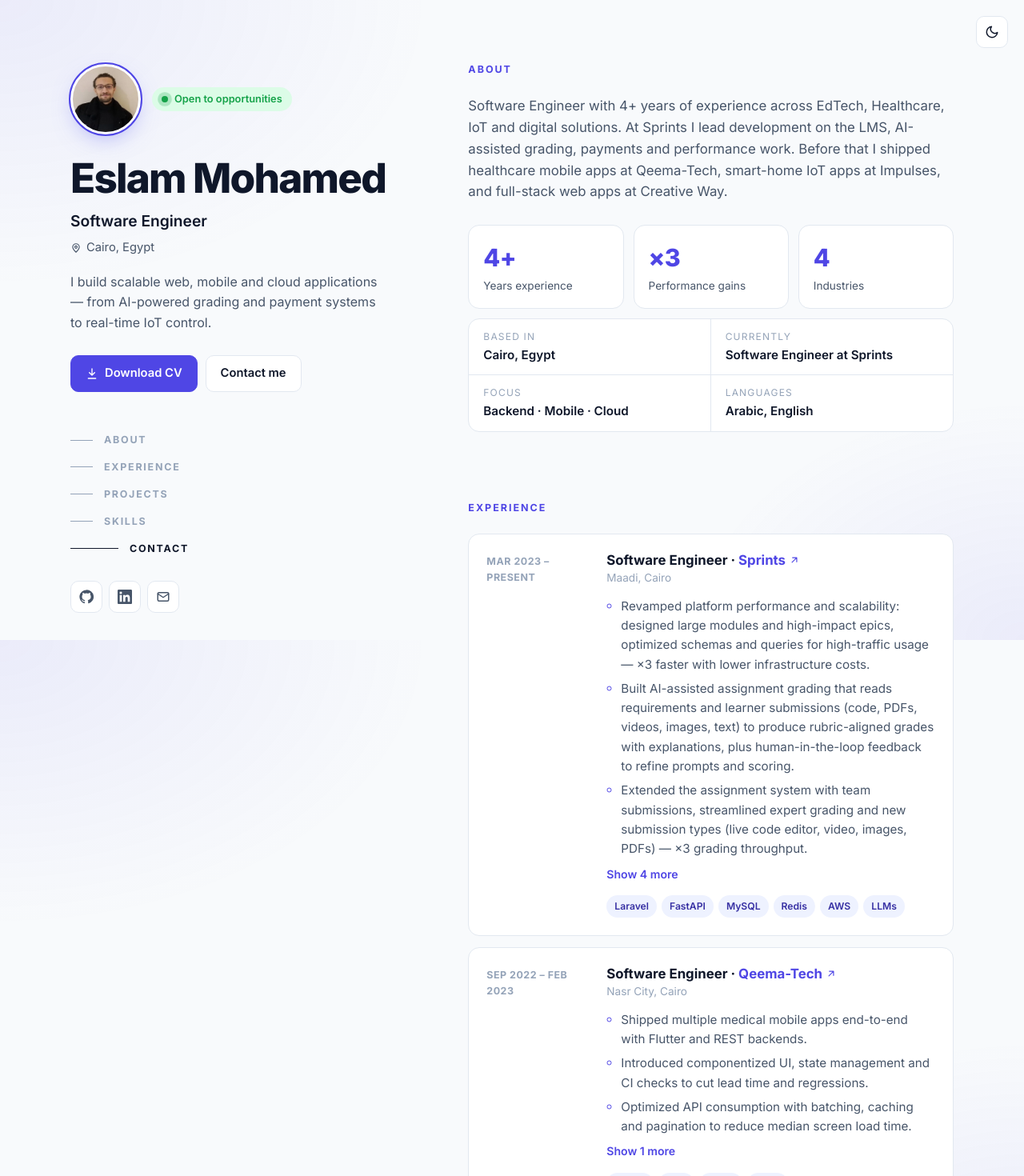
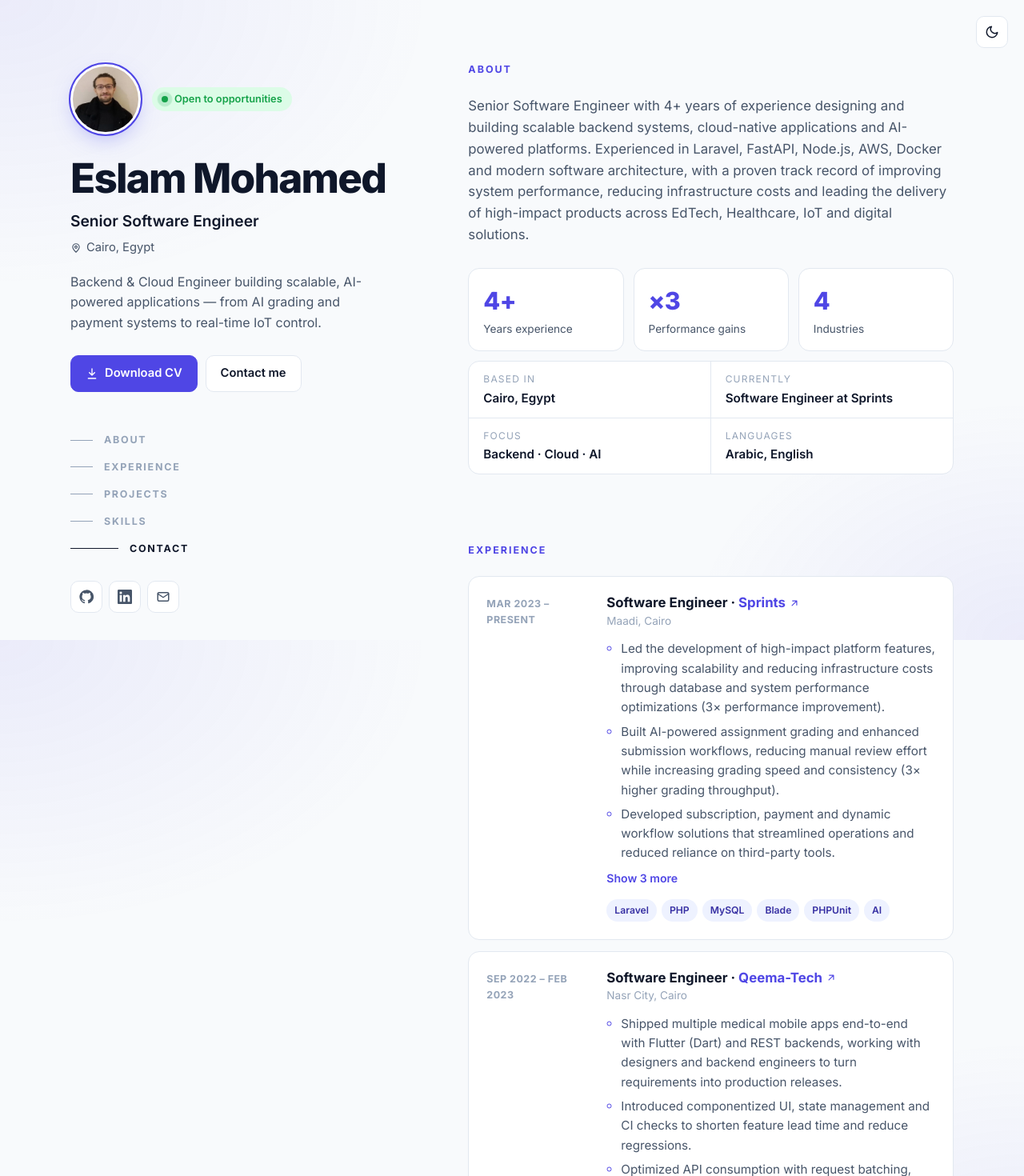
Before and after one commit to eslam-sprints/portfolio, a React (Vite) app: page / in a window 1280 px wide. Shown: the top 1470 px of the page at 80% size. Built offline with nearby package versions, Linux system fonts and the light colour scheme.

Commit message:
Update CV and sync site content with it

```diff
--- a/index.html
+++ b/index.html
@@ -4,10 +4,10 @@
     <meta charset="UTF-8" />
     <link rel="icon" type="image/svg+xml" href="/favicon.svg" />
     <meta name="viewport" content="width=device-width, initial-scale=1.0" />
-    <title>Eslam Mohamed — Software Engineer</title>
-    <meta name="description" content="Eslam Mohamed — Software Engineer in Cairo building scalable web, mobile and cloud applications with Laravel, FastAPI, Node.js, Flutter and AWS." />
-    <meta property="og:title" content="Eslam Mohamed — Software Engineer" />
-    <meta property="og:description" content="Scalable web, mobile and cloud applications. 4+ years across EdTech, Healthcare and IoT." />
+    <title>Eslam Mohamed — Senior Software Engineer</title>
+    <meta name="description" content="Eslam Mohamed — Senior Software Engineer in Cairo building scalable backend, cloud and AI-powered applications with Laravel, FastAPI, Node.js, AWS and Docker." />
+    <meta property="og:title" content="Eslam Mohamed — Senior Software Engineer" />
+    <meta property="og:description" content="Backend &amp; Cloud Engineer building scalable, AI-powered applications. 4+ years across EdTech, Healthcare and IoT." />
     <meta property="og:type" content="website" />
     <meta property="og:url" content="https://eslam-portfolio-ten.vercel.app/" />
     <meta property="og:image" content="https://eslam-portfolio-ten.vercel.app/og-photo.jpg" />
--- a/src/data/profile.js
+++ b/src/data/profile.js
@@ -1,11 +1,11 @@
 export const profile = {
   name: 'Eslam Mohamed',
-  role: 'Software Engineer',
+  role: 'Senior Software Engineer',
   location: 'Cairo, Egypt',
   tagline:
-    'I build scalable web, mobile and cloud applications — from AI-powered grading and payment systems to real-time IoT control.',
+    'Backend & Cloud Engineer building scalable, AI-powered applications — from AI grading and payment systems to real-time IoT control.',
   summary:
-    'Software Engineer with 4+ years of experience across EdTech, Healthcare, IoT and digital solutions. At Sprints I lead development on the LMS, AI-assisted grading, payments and performance work. Before that I shipped healthcare mobile apps at Qeema-Tech, smart-home IoT apps at Impulses, and full-stack web apps at Creative Way.',
+    'Senior Software Engineer with 4+ years of experience designing and building scalable backend systems, cloud-native applications and AI-powered platforms. Experienced in Laravel, FastAPI, Node.js, AWS, Docker and modern software architecture, with a proven track record of improving system performance, reducing infrastructure costs and leading the delivery of high-impact products across EdTech, Healthcare, IoT and digital solutions.',
   stats: [
     { value: '4+', label: 'Years experience' },
     { value: '×3', label: 'Performance gains' },
@@ -17,7 +17,7 @@ export const profile = {
   facts: [
     { label: 'Based in', value: 'Cairo, Egypt' },
     { label: 'Currently', value: 'Software Engineer at Sprints' },
-    { label: 'Focus', value: 'Backend · Mobile · Cloud' },
+    { label: 'Focus', value: 'Backend · Cloud · AI' },
     { label: 'Languages', value: 'Arabic, English' },
   ],
   links: {
@@ -35,15 +35,14 @@ export const experience = [
     location: 'Maadi, Cairo',
     period: 'Mar 2023 – Present',
     highlights: [
-      'Revamped platform performance and scalability: designed large modules and high-impact epics, optimized schemas and queries for high-traffic usage — ×3 faster with lower infrastructure costs.',
-      'Built AI-assisted assignment grading that reads requirements and learner submissions (code, PDFs, videos, images, text) to produce rubric-aligned grades with explanations, plus human-in-the-loop feedback to refine prompts and scoring.',
-      'Extended the assignment system with team submissions, streamlined expert grading and new submission types (live code editor, video, images, PDFs) — ×3 grading throughput.',
-      'Built subscription and renewal flows across multiple payment gateways, and reusable dynamic forms that centralized data ownership and cut tooling costs.',
-      'Shipped a work-simulated "Virtual Inbox" that delivers corporate-style emails inside the LMS with instant feedback, admin customization and analytics.',
-      'Automated certificate generation end-to-end — ×2 faster graduation processing.',
-      'Led a small team delivering features end-to-end, enforcing code-quality and review standards and coordinating with product, design and infra.',
+      'Led the development of high-impact platform features, improving scalability and reducing infrastructure costs through database and system performance optimizations (3× performance improvement).',
+      'Built AI-powered assignment grading and enhanced submission workflows, reducing manual review effort while increasing grading speed and consistency (3× higher grading throughput).',
+      'Developed subscription, payment and dynamic workflow solutions that streamlined operations and reduced reliance on third-party tools.',
+      'Designed interactive learning experiences, including a Virtual Inbox simulation and analytics dashboards, to increase learner engagement.',
+      'Automated certificate generation and graduation workflows, cutting graduation processing time by 50%.',
+      'Led a small engineering team, driving end-to-end feature delivery, code quality and cross-functional collaboration to deliver releases on schedule.',
     ],
-    tags: ['Laravel', 'FastAPI', 'MySQL', 'Redis', 'AWS', 'LLMs'],
+    tags: ['Laravel', 'PHP', 'MySQL', 'Blade', 'PHPUnit', 'AI'],
   },
   {
     role: 'Software Engineer',
@@ -52,10 +51,10 @@ export const experience = [
     location: 'Nasr City, Cairo',
     period: 'Sep 2022 – Feb 2023',
     highlights: [
-      'Shipped multiple medical mobile apps end-to-end with Flutter and REST backends.',
-      'Introduced componentized UI, state management and CI checks to cut lead time and regressions.',
-      'Optimized API consumption with batching, caching and pagination to reduce median screen load time.',
-      'Automated build pipelines (CodeMagic / CircleCI) and wrote release runbooks for a stable weekly cadence.',
+      'Shipped multiple medical mobile apps end-to-end with Flutter (Dart) and REST backends, working with designers and backend engineers to turn requirements into production releases.',
+      'Introduced componentized UI, state management and CI checks to shorten feature lead time and reduce regressions.',
+      'Optimized API consumption with request batching, caching and pagination to speed up screen loads.',
+      'Wrote release runbooks and automated build pipelines (CodeMagic / CircleCI) to keep a stable weekly release cadence.',
     ],
     tags: ['Flutter', 'Dart', 'CI/CD', 'REST'],
   },
@@ -67,7 +66,7 @@ export const experience = [
     period: 'Jan 2021 – Sep 2022',
     highlights: [
       'Built and maintained Home Impulse, a cross-platform Flutter app controlling lights, ACs and fans in real time.',
-      'Designed multi-home, multi-user tenancy with roles, permissions and device grouping for bulk actions.',
+      'Designed multi-home, multi-user tenancy with roles, permissions and device grouping for bulk actions, reducing taps for common routines.',
       'Aligned device protocols with backend and embedded teams; validated latency and reliability SLAs.',
       'Implemented scenes and shortcuts to orchestrate multi-device routines.',
     ],
@@ -77,11 +76,11 @@ export const experience = [
     role: 'Software Engineer',
     company: 'Creative Way',
     url: 'https://creativeway-ad.com/',
-    location: 'Doqi, Giza',
+    location: 'Dokki, Giza',
     period: 'Jan 2020 – Jan 2021',
     highlights: [
-      'Built web applications with React, Node.js and WordPress for clients across industries.',
-      'Drove responsive UI, accessibility fixes and SEO readiness.',
+      'Developed and maintained web applications using React, Node.js and WordPress for cross-industry clients; owned backlog grooming to ship on schedule.',
+      'Improved responsive UI, accessibility and SEO readiness across client sites.',
       'Led deployments on shared hosting and cloud; containerized services with Docker for faster rollbacks.',
     ],
     tags: ['React', 'Node.js', 'WordPress', 'Docker'],
@@ -148,29 +147,28 @@ export const projects = [
 ]
 
 export const skills = [
-  { group: 'Languages', items: ['PHP', 'JavaScript', 'Python', 'Dart', 'Go', 'Java', 'C/C++'] },
+  { group: 'Languages', items: ['PHP', 'Python', 'JavaScript', 'Dart', 'Go', 'Java', 'C/C++'] },
   {
-    group: 'Frameworks',
-    items: ['Laravel', 'FastAPI', 'Django', 'React', 'Node.js', 'NestJS', 'Flutter', 'Ionic', 'WordPress'],
+    group: 'Backend',
+    items: ['Laravel', 'FastAPI', 'Django', 'Node.js', 'NestJS', 'RESTful APIs', 'gRPC', 'Microservices'],
   },
+  { group: 'Frontend & Mobile', items: ['React', 'Flutter', 'Ionic', 'WordPress'] },
+  { group: 'Databases', items: ['MySQL', 'MongoDB', 'Redis'] },
   {
-    group: 'Cloud & Data',
-    items: ['AWS', 'Docker', 'Linux', 'MySQL', 'MongoDB', 'Redis', 'gRPC', 'Microservices'],
+    group: 'Cloud & DevOps',
+    items: ['AWS', 'Docker', 'Linux', 'Git', 'CI/CD (GitHub, CodeMagic, CircleCI)'],
   },
-  {
-    group: 'Practices',
-    items: ['REST APIs', 'CI/CD', 'GitHub CI', 'CodeMagic', 'CircleCI', 'Agile', 'Cursor AI'],
-  },
+  { group: 'Tools & Practices', items: ['Cursor AI', 'Agile'] },
 ]
 
 export const education = {
-  degree: 'Bachelor of Computers and Artificial Intelligence',
+  degree: 'B.Sc. in Information Systems',
   school: 'Helwan University',
-  detail: 'Information Systems',
+  detail: 'Faculty of Computers and Artificial Intelligence',
   year: '2022',
 }
 
 export const languages = [
   { name: 'Arabic', level: 'Native' },
-  { name: 'English', level: 'Fluent' },
+  { name: 'English', level: 'Fluent (professional working proficiency)' },
 ]
```
Also changed, not shown: 1 other file (tests, documents, lock files or other folders).
